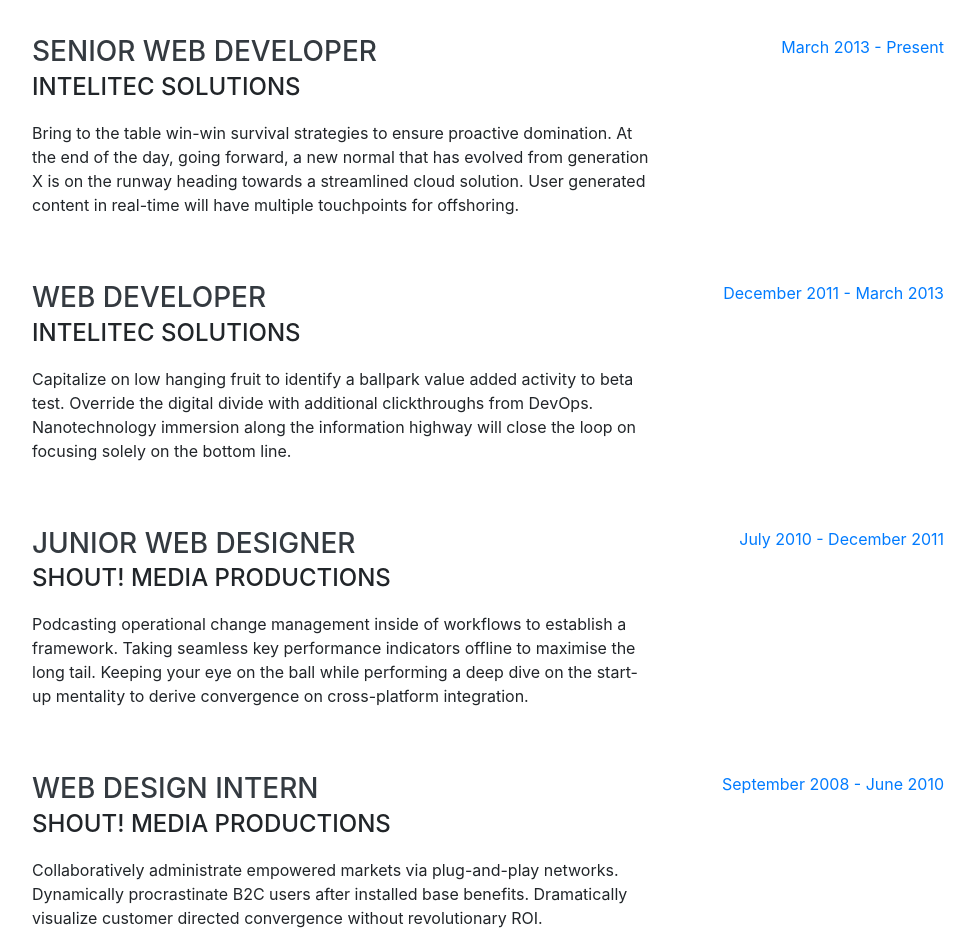
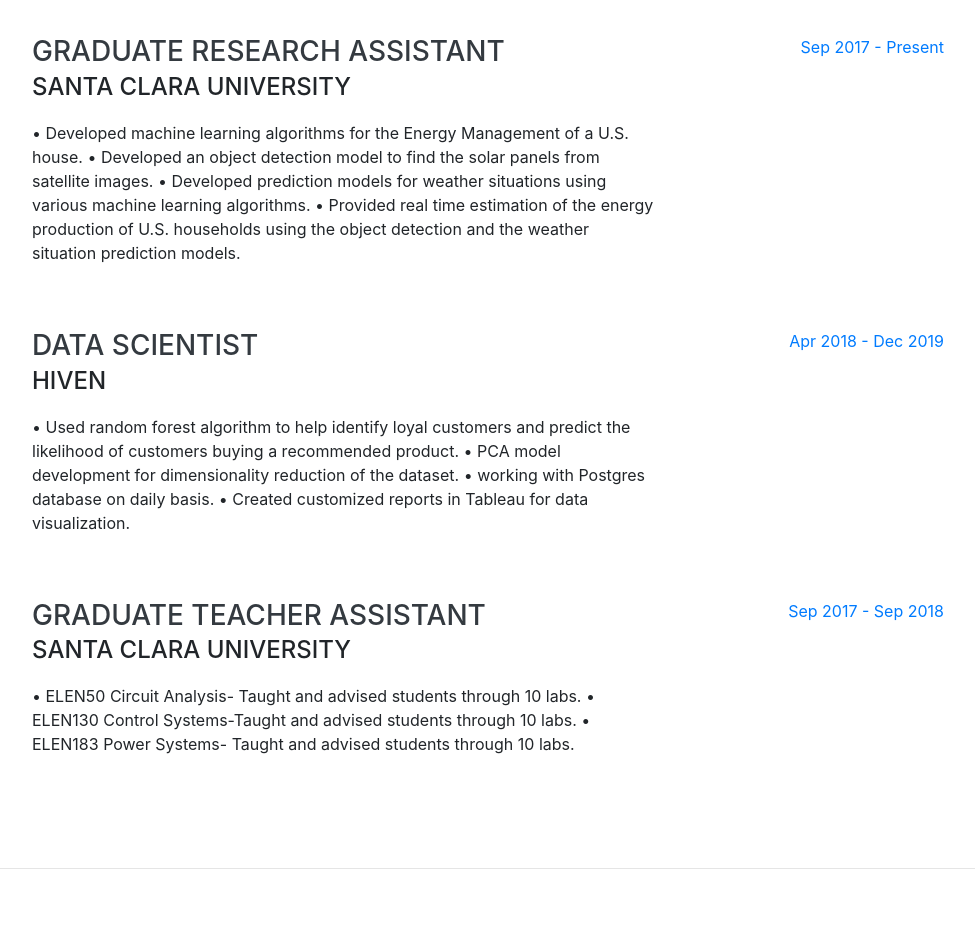
Before and after one commit to raminvafadary/raminvafadary.github.io, a website with bundled scripts: page index.html in a window 1280 px wide. Shown: the part 900-1849 px from the top of the page, without its empty margins (288-1263 px from the left). Built offline with nearby package versions, Linux system fonts and the light colour scheme; a web font is replaced by a local one.

Commit message:
save changes

```diff
--- a/index.html
+++ b/index.html
@@ -27,7 +27,7 @@
 
   <nav class="navbar navbar-expand-lg navbar-dark bg-primary fixed-top" id="sideNav">
     <a class="navbar-brand js-scroll-trigger" href="#page-top">
-      <span class="d-block d-lg-none">Clarence Taylor</span>
+      <span class="d-block d-lg-none">Ramin Vafadary</span>
       <span class="d-none d-lg-block">
         <img class="img-fluid img-profile rounded-circle mx-auto mb-2" src="img/profile.jpg" alt="">
       </span>
@@ -63,13 +63,13 @@
 
     <section class="resume-section p-3 p-lg-5 d-flex align-items-center" id="about">
       <div class="w-100">
-        <h1 class="mb-0">Ramin Vafadary
-          <span class="text-primary">Taylor</span>
+        <h1 class="mb-0">Ramin
+          <span class="text-primary">Vafadary</span>
         </h1>
-        <div class="subheading mb-5">3542 Berry Street · Cheyenne Wells, CO 80810 · (317) 585-8468 ·
+        <div class="subheading mb-5"> San Francisco Bay Area · (818) 877-5652 ·
           <a href="mailto:raminvafadary@gmail.com">raminvafadary@gmail.com</a>
         </div>
-        <p class="lead mb-5">I am experienced in leveraging agile frameworks to provide a robust synopsis for high level overviews. Iterative approaches to corporate strategy foster collaborative thinking to further the overall value proposition.</p>
+        <p class="lead mb-5">I am a Data Scientist with a background in Electrical Engineering. I use my experience in Electrical Engineering in combination with Data Science to increase the efficiency of the Energy systems specially renewable energies. I enjoy analyzing problems and uncovering creative solutions, whether it’s energy related or business. Through data science, I strive to develop actionable insights that can help people and companies succeed in significant ways.</p>
         <div class="social-icons">
           <a href="#">
             <i class="fab fa-linkedin-in"></i>
@@ -95,45 +95,46 @@
 
         <div class="resume-item d-flex flex-column flex-md-row justify-content-between mb-5">
           <div class="resume-content">
-            <h3 class="mb-0">Senior Web Developer</h3>
-            <div class="subheading mb-3">Intelitec Solutions</div>
-            <p>Bring to the table win-win survival strategies to ensure proactive domination. At the end of the day, going forward, a new normal that has evolved from generation X is on the runway heading towards a streamlined cloud solution. User generated content in real-time will have multiple touchpoints for offshoring.</p>
+            <h3 class="mb-0">Graduate Research Assistant</h3>
+            <div class="subheading mb-3">SANTA CLARA UNIVERSITY</div>
+            <p>•  Developed machine learning algorithms for the Energy Management of a U.S. house.
+•  Developed an object detection model to find the solar panels from satellite images.
+•  Developed prediction models for weather situations using various machine learning algorithms.
+•  Provided real time estimation of the energy production of  U.S. households  using  the object detection and the weather situation prediction models.
+</p>
           </div>
           <div class="resume-date text-md-right">
-            <span class="text-primary">March 2013 - Present</span>
+            <span class="text-primary">Sep 2017  - Present</span>
           </div>
         </div>
 
         <div class="resume-item d-flex flex-column flex-md-row justify-content-between mb-5">
           <div class="resume-content">
-            <h3 class="mb-0">Web Developer</h3>
-            <div class="subheading mb-3">Intelitec Solutions</div>
-            <p>Capitalize on low hanging fruit to identify a ballpark value added activity to beta test. Override the digital divide with additional clickthroughs from DevOps. Nanotechnology immersion along the information highway will close the loop on focusing solely on the bottom line.</p>
+            <h3 class="mb-0">Data Scientist</h3>
+            <div class="subheading mb-3"> HIVEN</div>
+            <p>•  Used random forest algorithm to help identify loyal customers and predict the likelihood of customers buying a recommended product.
+•  PCA model development for  dimensionality reduction of the dataset.
+•  working with Postgres database on daily basis.
+•  Created customized reports in Tableau for data visualization.
+</p>
           </div>
           <div class="resume-date text-md-right">
-            <span class="text-primary">December 2011 - March 2013</span>
+            <span class="text-primary">Apr 2018  - Dec 2019 </span>
           </div>
         </div>
 
         <div class="resume-item d-flex flex-column flex-md-row justify-content-between mb-5">
           <div class="resume-content">
-            <h3 class="mb-0">Junior Web Designer</h3>
-            <div class="subheading mb-3">Shout! Media Productions</div>
-            <p>Podcasting operational change management inside of workflows to establish a framework. Taking seamless key performance indicators offline to maximise the long tail. Keeping your eye on the ball while performing a deep dive on the start-up mentality to derive convergence on cross-platform integration.</p>
+            <h3 class="mb-0">Graduate Teacher Assistant</h3>
+            <div class="subheading mb-3">SANTA CLARA UNIVERSITY</div>
+            <p>•	ELEN50 Circuit Analysis- Taught and advised students through 10 labs.
+•	ELEN130 Control Systems-Taught and advised students through 10 labs.
+•	ELEN183 Power Systems- Taught and advised students through 10 labs.</p>
           </div>
           <div class="resume-date text-md-right">
-            <span class="text-primary">July 2010 - December 2011</span>
+            <span class="text-primary">Sep 2017 - Sep 2018 </span>
           </div>
         </div>
-
-        <div class="resume-item d-flex flex-column flex-md-row justify-content-between">
-          <div class="resume-content">
-            <h3 class="mb-0">Web Design Intern</h3>
-            <div class="subheading mb-3">Shout! Media Productions</div>
-            <p>Collaboratively administrate empowered markets via plug-and-play networks. Dynamically procrastinate B2C users after installed base benefits. Dramatically visualize customer directed convergence without revolutionary ROI.</p>
-          </div>
-          <div class="resume-date text-md-right">
-            <span class="text-primary">September 2008 - June 2010</span>
           </div>
         </div>
 
```
